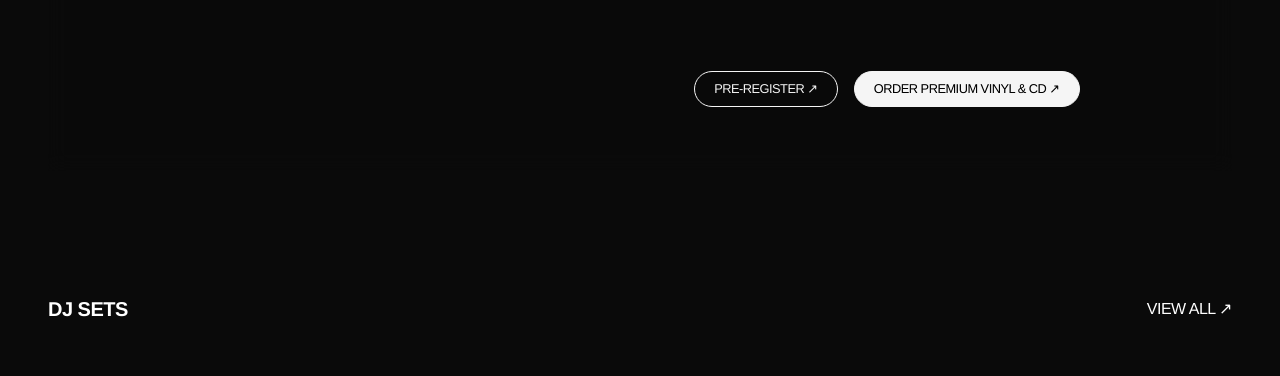
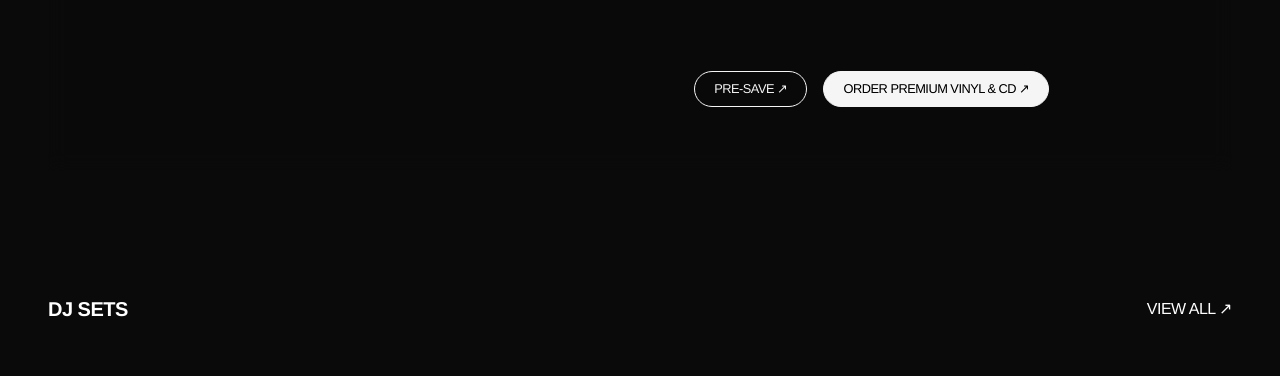
Before and after one commit to krunalghorpade/kratex-new-website, a plain HTML site: page index.html in a window 1280 px wide. Shown: the part 1696-2072 px from the top of the page. Drawn offline with Linux system fonts and the light colour scheme; no server answers.

Commit message:
1.2 feat: update pre-register link to Spotify pre-save for album release

```diff
--- a/index.html
+++ b/index.html
@@ -165,7 +165,8 @@
                         <div class="time-box"><span id="cd-secs">00</span><small>SEC</small></div>
                     </div>
                     <div class="album-actions">
-                        <a href="https://faktahouse.kratex.in" target="_blank" class="btn-tv">PRE-REGISTER ↗</a>
+                        <a href="https://open.spotify.com/prerelease/4ct2Y0KabEzk7P24uAQz3i?si=QWnLQfbmQ1C9T_yZk9GslQ&utm_source=copy-link"
+                            target="_blank" class="btn-tv">PRE-SAVE ↗</a>
                         <a href="https://elasticstage.com/kratex/releases/fakta-house-album" target="_blank"
                             class="btn-tv" style="background: var(--text-color); color: var(--bg-color);">ORDER PREMIUM
                             VINYL & CD ↗</a>
```
